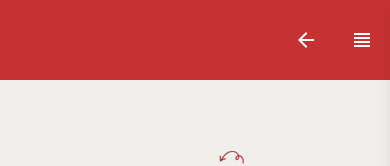
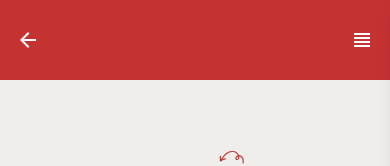
Before and after one commit to Ball15124/memoryOfBaanPoon, a Next.js app: page / in a window 390 px wide. Shown: the top 166 px of the page. Built offline with nearby package versions, Linux system fonts and the light colour scheme.

Commit message:
fixed Sidebar and ArrowBack

```diff
--- a/app/components/navigation/navbar.tsx
+++ b/app/components/navigation/navbar.tsx
@@ -29,11 +29,11 @@ const Navbar = () => {
           pathname === "/gallery"
             ? "justify-end"
             : "justify-between"
-        } md:justify-end px-4 h-full items-center`}
+        } justify-between md:justify-end px-4 h-full items-center`}
       >
         {/* Go Back Icon */}
         <ArrowBackIcon
-          className={`text-white mr-4 cursor-pointer md:hidden ${
+          className={`text-white mr-4 cursor-pointer block md:hidden ${
             pathname === "/" ||
             pathname === "/important-people" ||
             pathname === "/legends" ||
```
